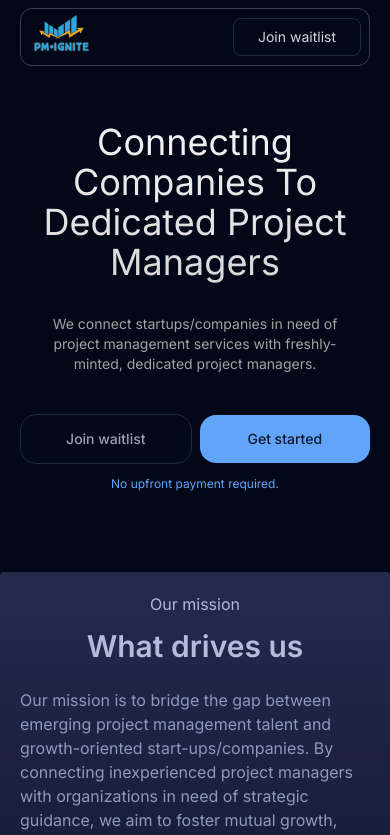
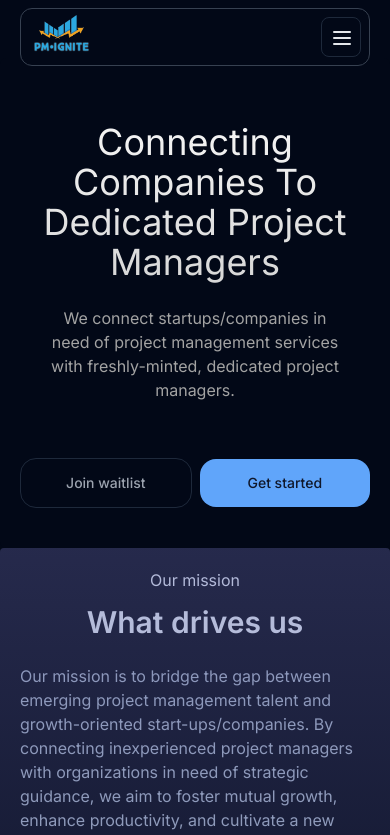
Before and after one commit to NureniJamiu/pmignite, a Next.js app: page / in a window 390 px wide. Shown: the top 835 px of the page. Built offline with nearby package versions, Linux system fonts and the light colour scheme.

Commit message:
responsive herp

```diff
--- a/src/components/custom/Header.tsx
+++ b/src/components/custom/Header.tsx
@@ -20,7 +20,7 @@ const Header = () => {
 
     return (
         <div
-            className="dark:bg-background pb-20 md:h-[400vh] w-full rounded-md relative pt-16 md:pt-20 overflow-clip"
+            className="dark:bg-background pb-10 md:h-[400vh] w-full rounded-md relative pt-16 md:pt-20 overflow-clip"
             ref={ref}
         >
             <GoogleGeminiEffect
--- a/src/components/custom/Navbar.tsx
+++ b/src/components/custom/Navbar.tsx
@@ -2,7 +2,7 @@ import React from "react";
 import Image from "next/image";
 
 import LOGO from "@/images/logo.png";
-import { RedoDot } from "lucide-react";
+import { MenuIcon, RedoDot } from "lucide-react";
 
 const Navbar = () => {
     return <div className="sticky left-0 top-2 w-full z-50 px-5">
@@ -15,10 +15,14 @@ const Navbar = () => {
                     objectFit="contain"
                 />
             </div>
-            <button className="inline-flex gap-2 py-2 md:py-3 animate-shimmer items-center justify-center text-sm md:text-base rounded-lg md:rounded-xl border border-slate-800 bg-background bg-[length:200%_100%] px-6 md:font-medium text-gray-300 transition-colors focus:outline-none focus:ring-2 focus:ring-slate-400 focus:ring-offset-2 focus:ring-offset-slate-50">
+            <button className="hidden md:inline-flex gap-2 py-2 md:py-3 animate-shimmer items-center justify-center text-sm md:text-base rounded-lg md:rounded-xl border border-slate-800 bg-background bg-[length:200%_100%] px-6 md:font-medium text-gray-300 transition-colors focus:outline-none focus:ring-2 focus:ring-slate-400 focus:ring-offset-2 focus:ring-offset-slate-50">
                 Join waitlist
                 <RedoDot className="hidden md:inline-flex" />
             </button>
+
+            <div className="md:hidden size-10 border p-2 rounded-lg">
+                <MenuIcon className="text-gray-200" />
+            </div>
         </nav>
     </div>;
 };
--- a/src/components/ui/google-gemini-effect.tsx
+++ b/src/components/ui/google-gemini-effect.tsx
@@ -28,7 +28,7 @@ export const GoogleGeminiEffect = ({
             >
                 Connecting companies to dedicated project managers
             </h1>
-            <p className="text-sm md:text-xl font-normal px-4 text-center text-neutral-400 mt-4 max-w-80 md:max-w-lg mx-auto">
+            <p className="md:text-xl font-normal px-4 text-center text-neutral-400 mt-2 max-w-80 md:max-w-lg mx-auto">
                 We connect startups/companies in need of project management services with freshly-minted, dedicated project managers.
             </p>
             <div className=" w-full h-[890px] -top-60 md:-top-40 flex items-center justify-center bg-red-transparent absolute ">
@@ -42,11 +42,10 @@ export const GoogleGeminiEffect = ({
                     <span className="text-sm">Join waitlist</span> <ArrowRight />
                 </div>
             </div> */}
-            <div className="flex items-center justify-center gap-2 md:hidden mt-10 px-5 text-center">
+            <div className="flex items-center justify-center gap-2 md:hidden mt-14 px-5 text-center">
                 <Button type="submit" className="w-full bg-inherit border text-gray-400 rounded-2xl py-6">Join waitlist</Button>
                 <Button type="submit" className="w-full bg-blue-400 rounded-2xl py-6">Get started</Button>
             </div>
-            <p className="md:hidden mt-3 text-blue-400 text-center text-xs">No upfront payment required.</p>
             <svg
                 width="1440"
                 height="890"
```
